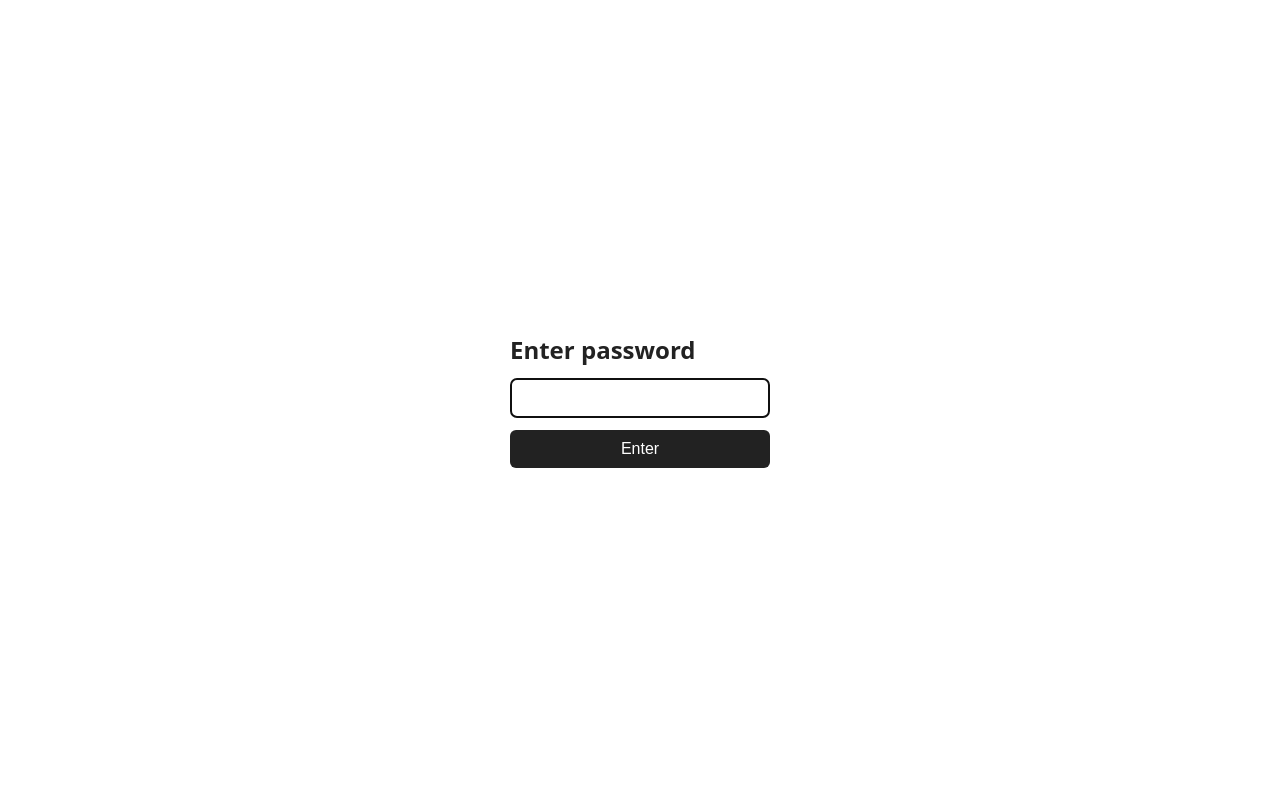
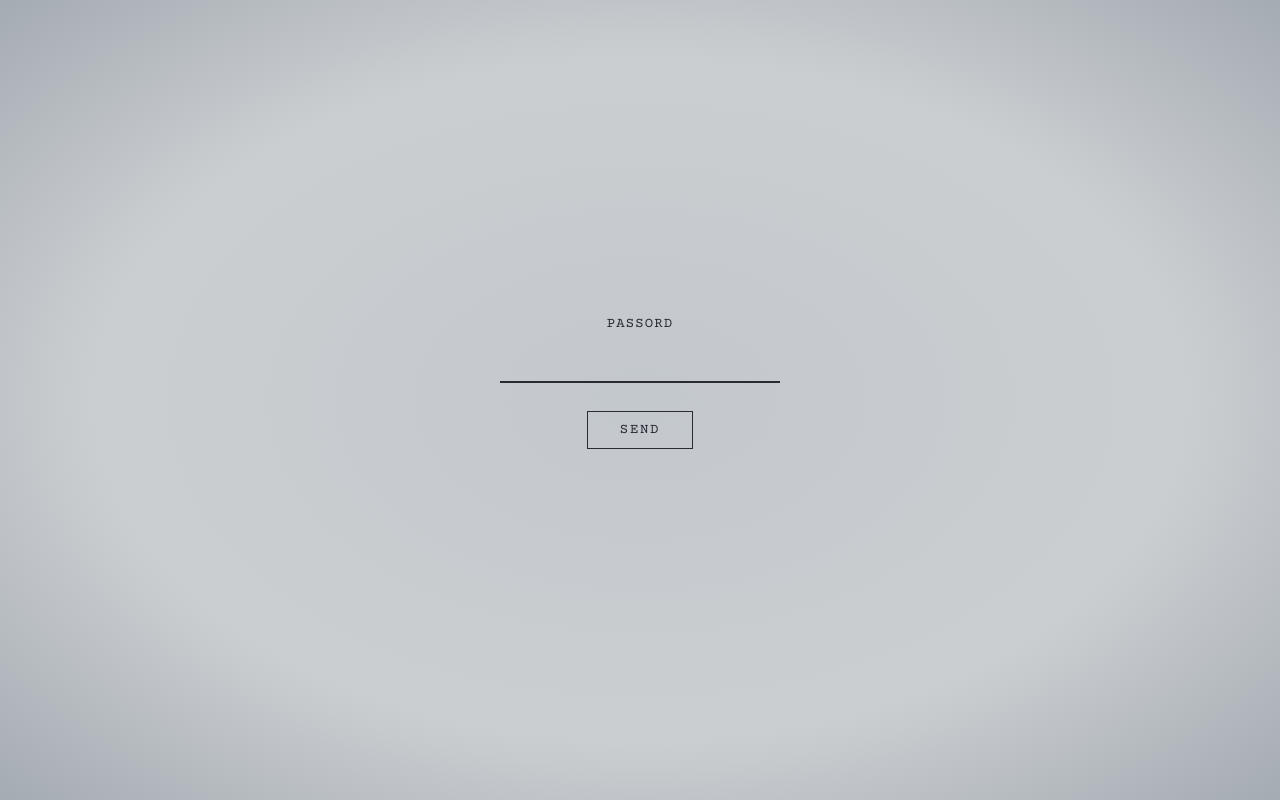
Before and after one commit to emmalikerskole/boga, a React (Vite) app: page / in a window 1280 px wide. Built offline with nearby package versions, Linux system fonts and the light colour scheme.

Commit message:
Endret passordside

```diff
--- a/src/App.jsx
+++ b/src/App.jsx
@@ -1,5 +1,5 @@
 import { BrowserRouter, Routes, Route } from "react-router-dom";
-import PasswordGate from "./PasswordGate";
+import PasswordGate from "./Passord";
 import Home from "./Home";
 
 export default function App() {
--- /dev/null
+++ b/src/Passord.css
@@ -0,0 +1,91 @@
+@import url("https://fonts.googleapis.com/css2?family=Courier+Prime&family=Pinyon+Script&display=swap");
+
+/* Fallback-verdiene gjør at siden ser riktig ut selv om Home.css ikke er lastet ennå */
+.gate {
+  --g-paper: var(--paper, #cbced1);
+  --g-ink: var(--ink, #282a34);
+  --g-mono: var(--font-mono, "Courier Prime", "Courier New", monospace);
+  --g-script: var(--font-script, "Pinyon Script", cursive);
+
+  min-height: 100vh;
+  display: flex;
+  align-items: center;
+  justify-content: center;
+  padding: 24px;
+  color: var(--g-ink);
+  font-family: var(--g-mono);
+  background:
+    radial-gradient(ellipse at center, #c3c8cd 0%, var(--g-paper) 60%, #a4abb2 100%);
+}
+
+.gate-form {
+  width: min(280px, 100%);
+  display: flex;
+  flex-direction: column;
+  align-items: center;
+  text-align: center;
+}
+
+.gate-title {
+  margin: 0 0 0.4em;
+  font-family: var(--g-script);
+  font-weight: 400;
+  font-size: clamp(40px, 8vw, 56px);
+  line-height: 1;
+}
+
+.gate-label {
+  margin-bottom: 14px;
+  font-size: 14px;
+  letter-spacing: 0.08em;
+  text-transform: uppercase;
+}
+
+/* bare en tynn strek under, som en linje på et kort */
+.gate-input {
+  width: 100%;
+  padding: 8px 4px;
+  border: none;
+  border-bottom: 1px solid var(--g-ink);
+  background: transparent;
+  color: var(--g-ink);
+  font-family: var(--g-mono);
+  font-size: 18px;
+  text-align: center;
+  letter-spacing: 0.2em;
+  outline: none;
+}
+
+.gate-input:focus {
+  border-bottom-width: 2px;
+  padding-bottom: 7px;
+}
+
+.gate-button {
+  margin-top: 28px;
+  padding: 10px 32px;
+  border: 1px solid var(--g-ink);
+  background: transparent;
+  color: var(--g-ink);
+  font-family: var(--g-mono);
+  font-size: 14px;
+  letter-spacing: 0.12em;
+  text-transform: uppercase;
+  cursor: pointer;
+  transition: background 0.2s, color 0.2s;
+}
+
+.gate-button:hover,
+.gate-button:focus-visible {
+  background: var(--g-ink);
+  color: var(--g-paper);
+  outline: none;
+}
+
+/* holder plassen fast så layouten ikke hopper når feilen vises */
+.gate-error {
+  min-height: 1.4em;
+  margin: 16px 0 0;
+  font-size: 13px;
+  font-style: italic;
+}
--- a/src/PasswordGate.jsx
+++ b/src/Passord.jsx
@@ -1,4 +1,5 @@
 import { useState } from "react";
+import "./Passord.css";
 
 // SHA-256 hash of your password (not the password itself).
 // Generate one with:
@@ -39,10 +40,13 @@ export default function PasswordGate({ children }) {
   if (unlocked) return children;
 
   return (
-    <div style={styles.wrapper}>
-      <form onSubmit={handleSubmit} style={styles.form}>
-        <h2 style={{ margin: 0 }}>Enter password</h2>
+    <div className="gate">
+      <form onSubmit={handleSubmit} className="gate-form">
+        <label htmlFor="gate-password" className="gate-label">
+          Passord
+        </label>
         <input
+          id="gate-password"
           type="password"
           value={input}
           onChange={(e) => {
@@ -50,45 +54,15 @@ export default function PasswordGate({ children }) {
             setError("");
           }}
           autoFocus
-          style={styles.input}
+          className="gate-input"
         />
-        <button type="submit" style={styles.button}>
-          Enter
+        <button type="submit" className="gate-button">
+          Send
         </button>
-        {error && <p style={styles.error}>{error}</p>}
+        <p className="gate-error" role="alert">
+          {error}
+        </p>
       </form>
     </div>
   );
 }
-
-const styles = {
-  wrapper: {
-    minHeight: "100vh",
-    display: "flex",
-    alignItems: "center",
-    justifyContent: "center",
-    fontFamily: "system-ui, sans-serif",
-  },
-  form: {
-    display: "flex",
-    flexDirection: "column",
-    gap: "12px",
-    width: "260px",
-  },
-  input: {
-    padding: "10px",
-    fontSize: "16px",
-    border: "1px solid #ccc",
-    borderRadius: "6px",
-  },
-  button: {
-    padding: "10px",
-    fontSize: "16px",
-    border: "none",
-    borderRadius: "6px",
-    background: "#222",
-    color: "#fff",
-    cursor: "pointer",
-  },
-  error: { color: "crimson", margin: 0, fontSize: "14px" },
-};
```
